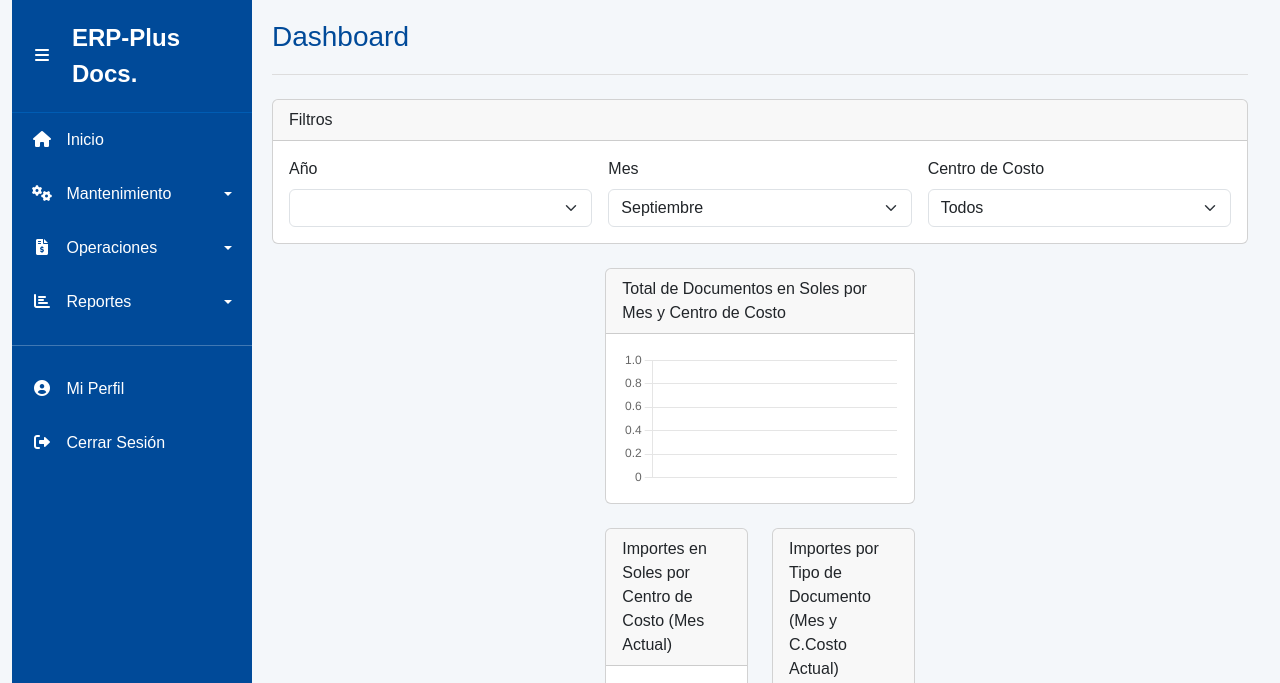
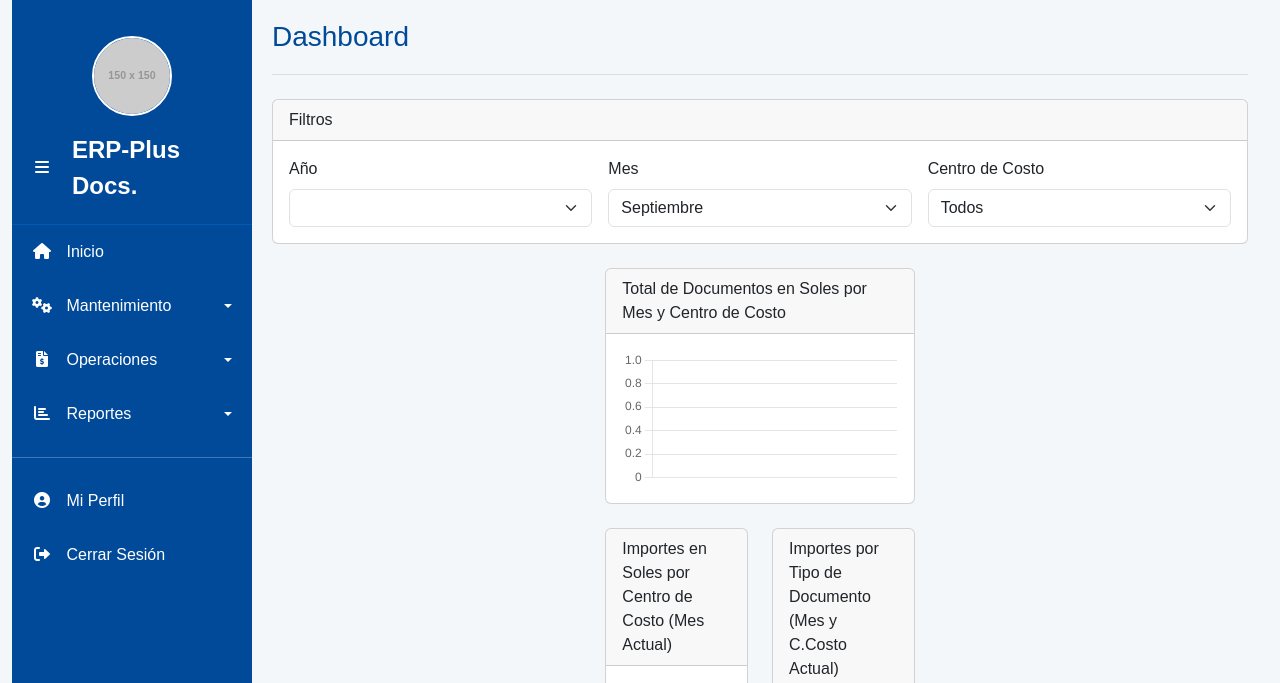
Before and after one commit to miguel-ls/ong, a PHP site: page /ong/public/ in a window 1280 px wide. Shown: the top 683 px of the page. Run offline with PHP 8.4, Linux system fonts and the light colour scheme; the visitor is signed in with stand-in values (Sample User, id 1); grey boxes labelled with a size stand in for pictures from a placeholder-image service; data that the repository does not hold is empty; some libraries are stand-ins or nearby versions.

Commit message:
feat(ui): Añadir logo al menú lateral
Este commit añade un logo de marcador de posición en la parte superior del menú lateral (sidebar), justo encima del nombre del sistema, como fue solicitado.

Cambios:
- Se ha modificado `src/includes/header.php`.
- Se ha agregado un nuevo `div` (`sidebar-header`) para contener la imagen del logo.
- Se ha insertado una etiqueta `<img>` que apunta a una URL de un marcador de posición.
- Se han aplicado estilos CSS en línea para dar al logo un tamaño de 80x80px, hacerlo circular y añadirle un borde para una mejor apariencia visual.

El usuario podrá reemplazar fácilmente la URL del marcador de posición por la de su logo definitivo.

```diff
--- a/src/includes/header.php
+++ b/src/includes/header.php
@@ -17,6 +17,9 @@
     <div class="container-fluid">
         <div class="main-wrapper">
             <aside class="sidebar">
+            <div class="sidebar-header text-center py-3">
+                <img src="https://placehold.co/150x150/FFFFFF/4F81BD/png?text=Logo" alt="Logo del Sistema" style="width: 80px; height: 80px; border-radius: 50%; border: 2px solid #fff;">
+            </div>
             <div class="logo">
                 <button id="sidebarToggleBtn" class="btn btn-link text-white"><i class="fas fa-bars"></i></button>
                 <span class="logo-text">ERP-Plus Docs.</span>
```
